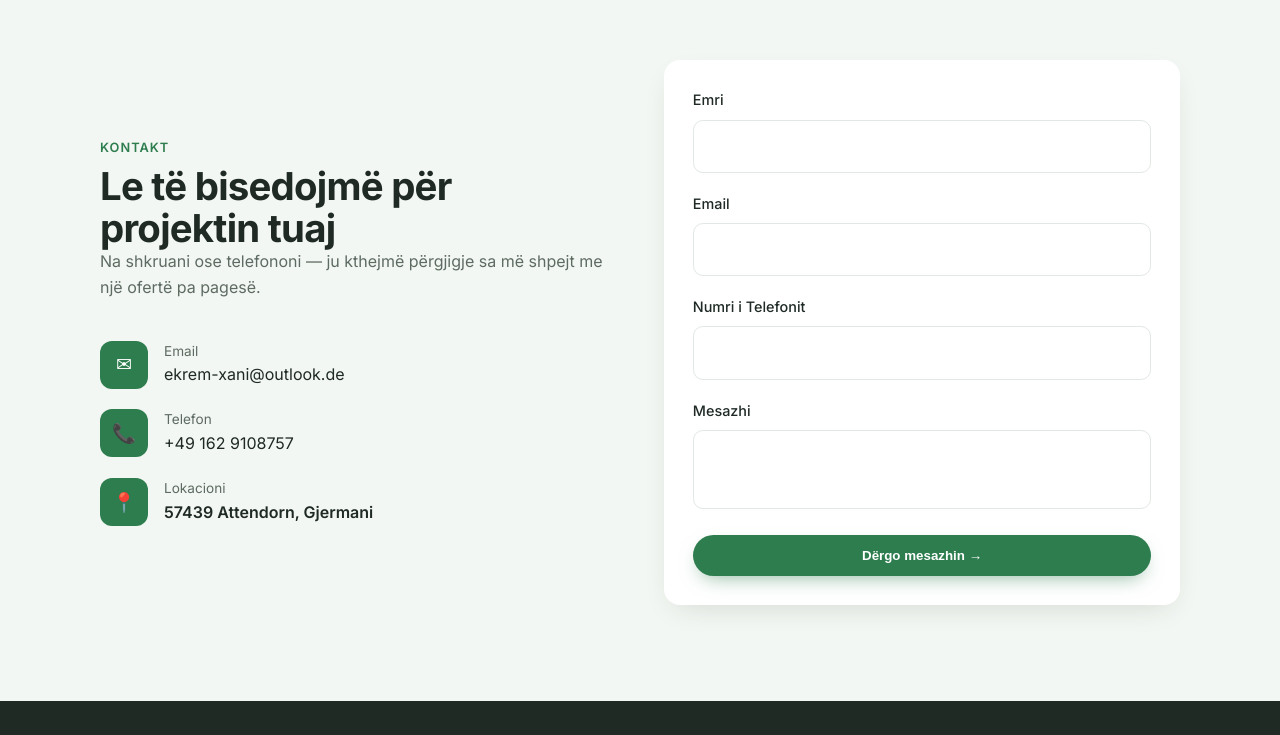
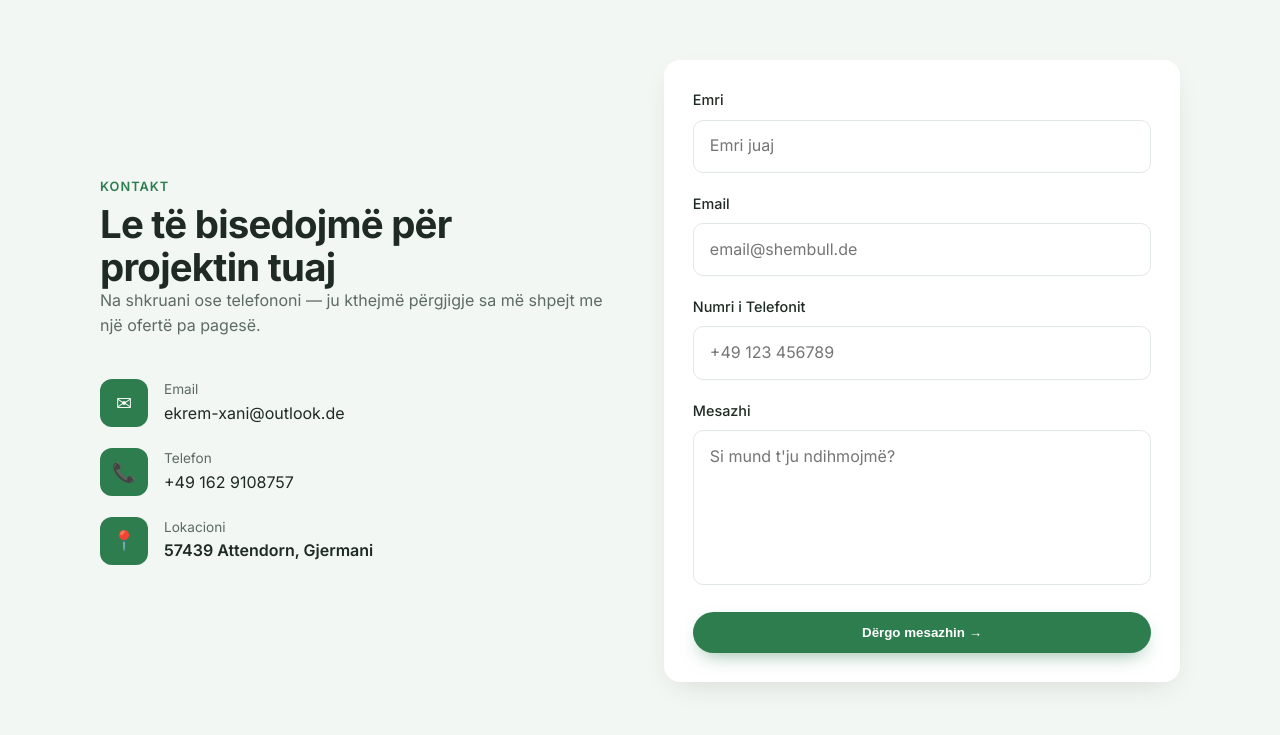
Before and after one commit to Okiii1/grunwerkxani, a plain HTML site: page index.html in a window 1280 px wide. Shown: the part 3820-4555 px from the top of the page. Drawn offline with Linux system fonts and the light colour scheme.

Commit message:
Add files via upload

```diff
--- a/index.html
+++ b/index.html
@@ -120,22 +120,48 @@
 
   <div class="field">
     <label for="name">Emri</label>
-    <input id="name" name="name" type="text" required>
+    <input
+      id="name"
+      name="name"
+      type="text"
+      maxlength="100"
+      placeholder="Emri juaj"
+      required
+    >
   </div>
 
   <div class="field">
     <label for="email">Email</label>
-    <input id="email" name="email" type="email">
+    <input
+      id="email"
+      name="email"
+      type="email"
+      maxlength="255"
+      placeholder="email@shembull.de"
+    >
   </div>
 
   <div class="field">
     <label for="phone">Numri i Telefonit</label>
-    <input id="phone" name="phone" type="tel">
+    <input
+      id="phone"
+      name="phone"
+      type="tel"
+      maxlength="30"
+      placeholder="+49 123 456789"
+    >
   </div>
 
   <div class="field">
     <label for="message">Mesazhi</label>
-    <textarea id="message" name="message" required></textarea>
+    <textarea
+      id="message"
+      name="message"
+      rows="5"
+      maxlength="1000"
+      placeholder="Si mund t'ju ndihmojmë?"
+      required
+    ></textarea>
   </div>
 
   <button type="submit" class="btn btn-primary full">
--- a/script.js
+++ b/script.js
@@ -92,7 +92,10 @@ document.getElementById("contact-form").addEventListener("submit", async (e) =>
     return;
   }
 
-  if (email && !/^[^\s@]+@[^\s@]+\.[^\s@]+$/.test(email)) {
+  if (
+    email &&
+    !/^[^\s@]+@[^\s@]+\.[^\s@]+$/.test(email)
+  ) {
     showToast("Email i pavlefshëm.", true);
     return;
   }
@@ -100,12 +103,21 @@ document.getElementById("contact-form").addEventListener("submit", async (e) =>
   const formData = new FormData(e.target);
 
   try {
-    await fetch("https://formsubmit.co/orhanbajraktari3@gmail.com", {
-      method: "POST",
-      body: formData
-    });
+    showToast("Duke dërguar mesazhin...");
 
-    window.location.href = "thankyou.html";
+    const response = await fetch(
+      "https://formsubmit.co/orhanbajraktari3@gmail.com",
+      {
+        method: "POST",
+        body: formData
+      }
+    );
+
+    if (response.ok) {
+      window.location.href = "thankyou.html";
+    } else {
+      showToast("Gabim gjatë dërgimit!", true);
+    }
 
   } catch (err) {
     showToast("Gabim gjatë dërgimit!", true);
```
